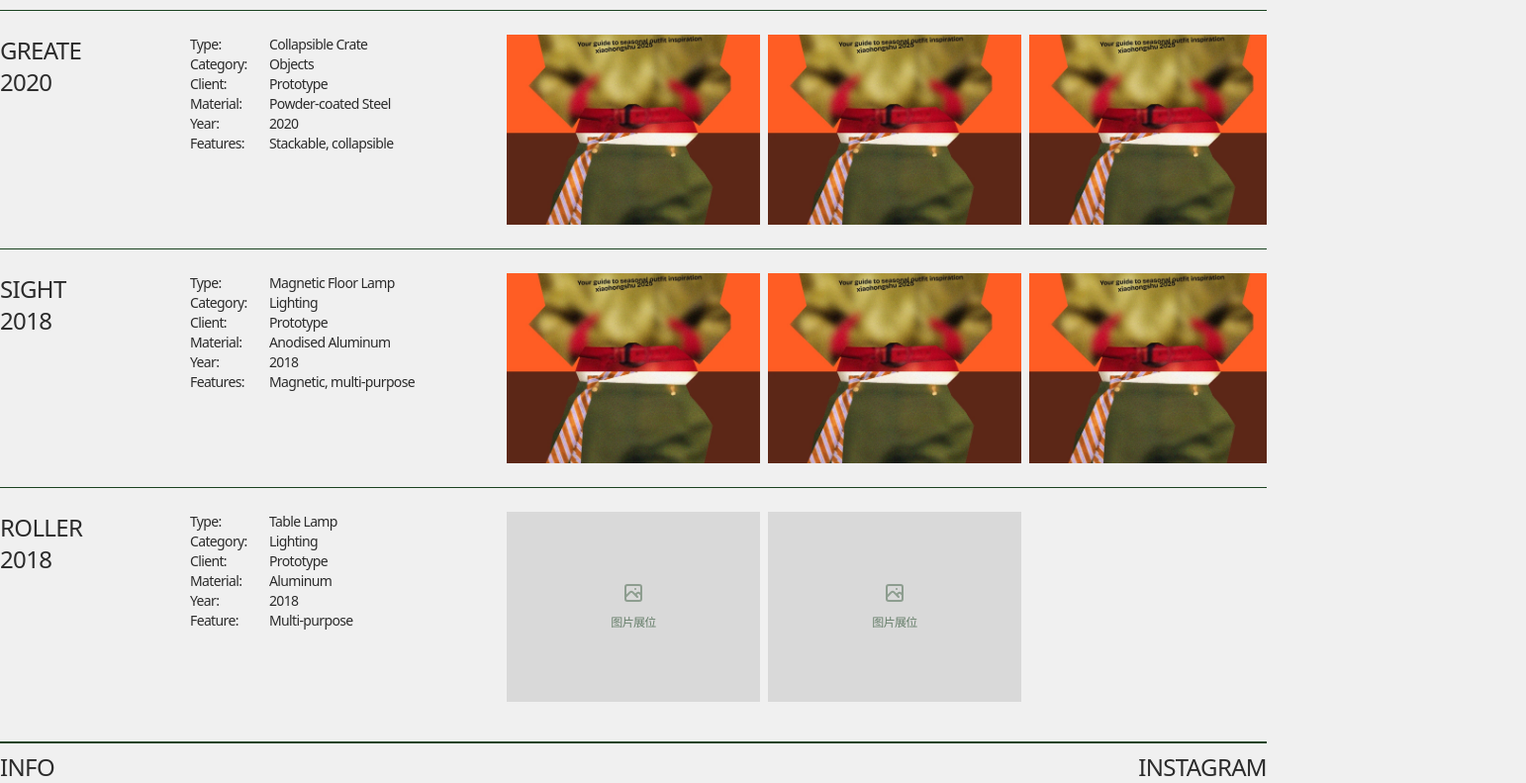
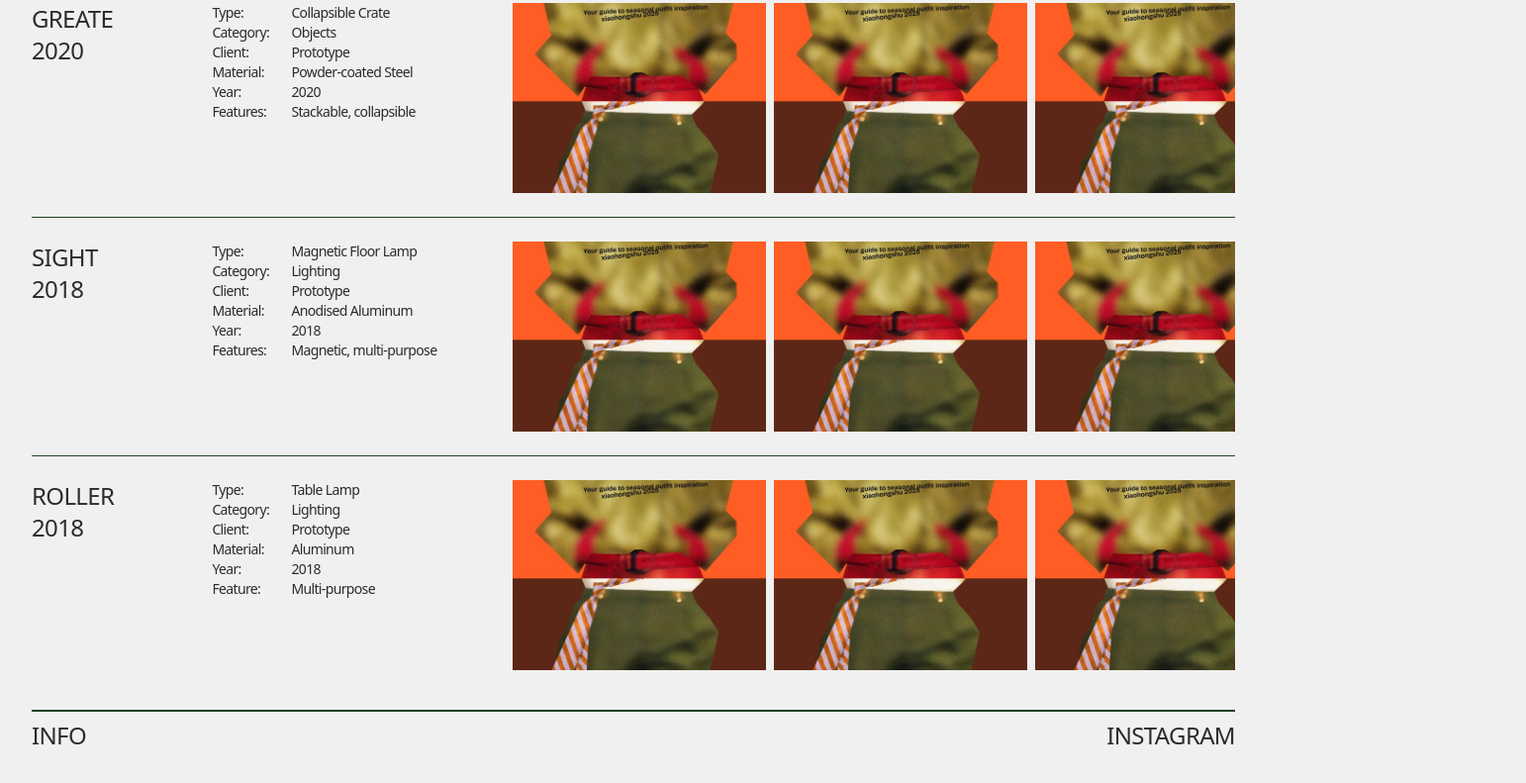
Before and after one commit to 601919780-stack/03192, a plain HTML site: page index.html in a window 1280 px wide. Shown: the part 1308-2099 px from the top of the page at 99% size, 1542 px wide, since content can reach past the window. Drawn offline with nearby package versions, Linux system fonts and the light colour scheme.

Commit message:
Update index.html

```diff
--- a/index.html
+++ b/index.html
@@ -122,6 +122,7 @@
             <li class="flex"><span class="w-20 shrink-0">Features:</span><span>Flatpack, Customisable</span></li>
           </ul>
          </div>
+        <div class="w-full md:w-[60%] flex gap-1 md:gap-2 overflow-x-auto no-scrollbar">
          <!-- 图片 1 -->
           <div class="relative shrink-0 w-48 md:w-64 aspect-[4/3] bg-[#d9d9d9] flex items-center justify-center overflow-hidden">
             <img src="img_1.jpg" alt="123" class="w-full h-full object-cover" />
@@ -302,11 +303,21 @@
           </ul>
         </div>
         <div class="w-full md:w-[60%] flex gap-1 md:gap-2 overflow-x-auto no-scrollbar">
+         <!-- 图片 1 -->
           <div class="relative shrink-0 w-48 md:w-64 aspect-[4/3] bg-[#d9d9d9] flex items-center justify-center overflow-hidden">
-            <div class="text-center"><svg class="w-6 h-6 mx-auto text-[#1b4321]/40 mb-1" fill="none" stroke="currentColor" viewBox="0 0 24 24" xmlns="http://www.w3.org/2000/svg"><path stroke-linecap="round" stroke-linejoin="round" stroke-width="2" d="M4 16l4.586-4.586a2 2 0 012.828 0L16 16m-2-2l1.586-1.586a2 2 0 012.828 0L20 14m-6-6h.01M6 20h12a2 2 0 002-2V6a2 2 0 00-2-2H6a2 2 0 00-2 2v12a2 2 0 002 2z"></path></svg><span class="text-xs text-[#1b4321]/60">图片展位</span></div>
+            <img src="img_1.jpg" alt="123" class="w-full h-full object-cover" />
           </div>
+         <!-- 图片 2 -->
           <div class="relative shrink-0 w-48 md:w-64 aspect-[4/3] bg-[#d9d9d9] flex items-center justify-center overflow-hidden">
-            <div class="text-center"><svg class="w-6 h-6 mx-auto text-[#1b4321]/40 mb-1" fill="none" stroke="currentColor" viewBox="0 0 24 24" xmlns="http://www.w3.org/2000/svg"><path stroke-linecap="round" stroke-linejoin="round" stroke-width="2" d="M4 16l4.586-4.586a2 2 0 012.828 0L16 16m-2-2l1.586-1.586a2 2 0 012.828 0L20 14m-6-6h.01M6 20h12a2 2 0 002-2V6a2 2 0 00-2-2H6a2 2 0 00-2 2v12a2 2 0 002 2z"></path></svg><span class="text-xs text-[#1b4321]/60">图片展位</span></div>
+            <img src="img_1.jpg" alt="123" class="w-full h-full object-cover" />
+          </div>
+         <!-- 图片 3 -->
+          <div class="relative shrink-0 w-48 md:w-64 aspect-[4/3] bg-[#d9d9d9] flex items-center justify-center overflow-hidden">
+            <img src="img_1.jpg" alt="123" class="w-full h-full object-cover" />
+          </div>
+         <!-- 图片 4 -->
+          <div class="relative shrink-0 w-48 md:w-64 aspect-[4/3] bg-[#d9d9d9] flex items-center justify-center overflow-hidden">
+            <img src="img_1.jpg" alt="123" class="w-full h-full object-cover" />
           </div>
         </div>
       </article>
```
Lines whose indentation alone changed are shown as unchanged.
